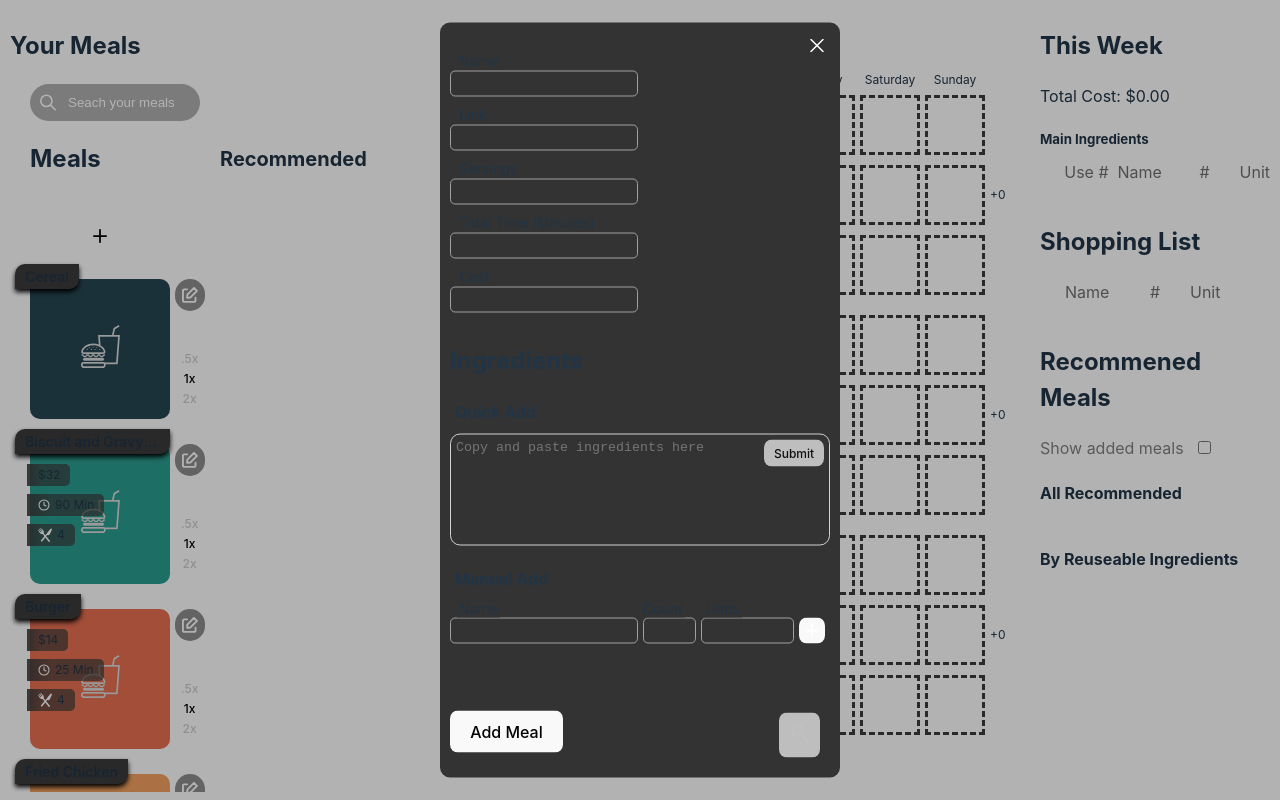
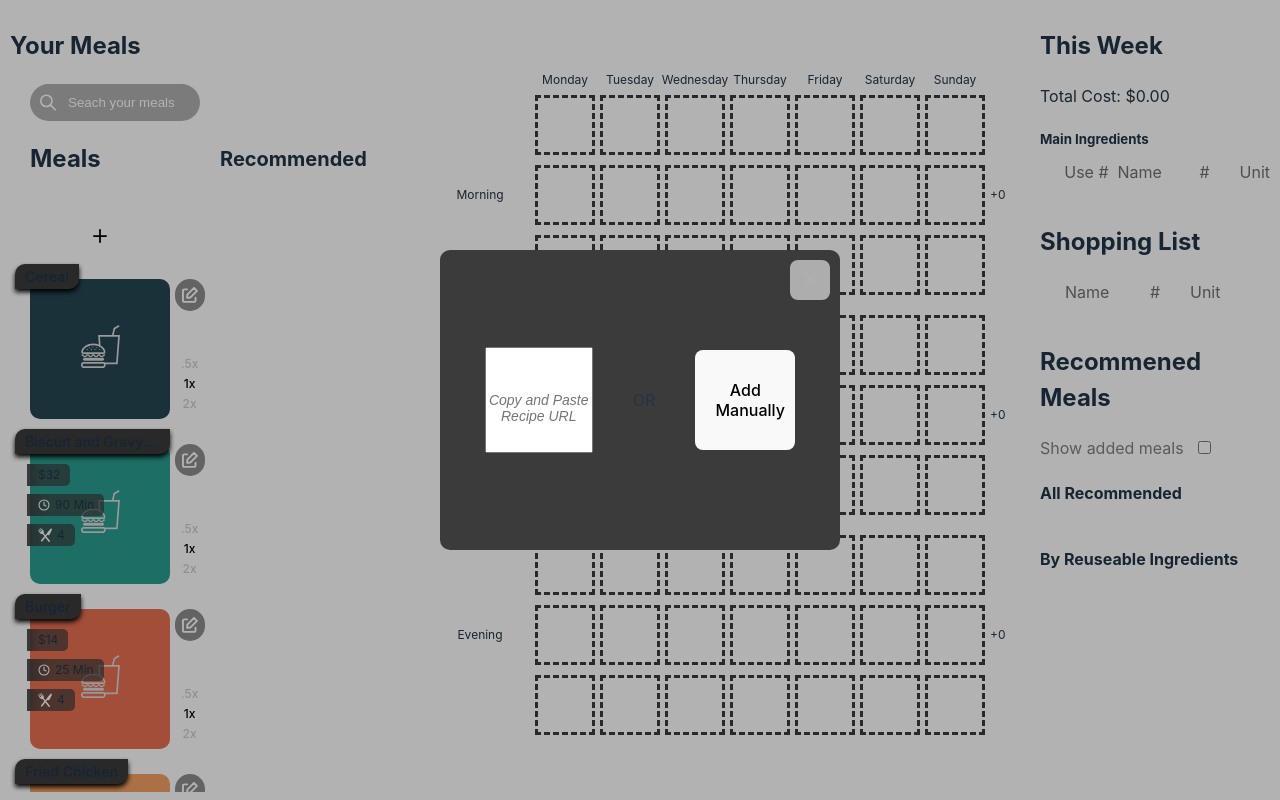
Before and after one commit to stoddardjd2/Meal-Planner, a React (Vite) app in the folder meal-planner/: page / in a window 1280 px wide. Both pictures are taken after a click on the button 100 px from the left and 235 px from the top of the page. Built offline with nearby package versions, Linux system fonts and the light colour scheme.

Commit message:
styling changes. Updated add meal UI. Now can add meals by copy and pasting recipe name which uses API w/ 150 daily limit. Can not add meals that return same name as ones added. Meal name returned by api is cleaned up by helper function

```diff
--- a/meal-planner/package.json
+++ b/meal-planner/package.json
@@ -10,6 +10,7 @@
     "preview": "vite preview"
   },
   "dependencies": {
+    "@dimfu/recipe-scraper": "^0.3.0",
     "@emotion/react": "^11.13.3",
     "@emotion/styled": "^11.13.0",
     "@mui/material": "^6.1.4",
@@ -19,6 +20,7 @@
     "react": "^18.3.1",
     "react-dom": "^18.3.1",
     "react-grid-layout": "^1.5.0",
+    "recipe-data-scraper": "^1.4.1",
     "unsplash-js": "^7.0.19"
   },
   "devDependencies": {
--- a/meal-planner/src/App.css
+++ b/meal-planner/src/App.css
@@ -12,6 +12,14 @@
   --secondaryOpacity: rgba(59, 59, 59, 0.4);
   scrollbar-color: #808080 transparent;
   overflow: hidden;
+}
+@keyframes spin {
+  0% {
+    transform: rotate(0deg); /* Starting position */
+  }
+  100% {
+    transform: rotate(360deg); /* Ending position */
+  }
 }
 img {
   user-select: none; /* Standard syntax */
@@ -395,9 +403,68 @@ button:focus {
   background-color: hsla(0, 0%, 0%, 0.3);
   width: 100%;
   height: 100%;
+  display: flex;
   left: 0px;
   top: 0px;
   z-index: 10;
+  justify-content: center;
+  align-items: center;
+  .add-meal-method {
+    align-items: center;
+    display: flex;
+    gap: 40px;
+    justify-content: center;
+    background-color: var(--secondary);
+    border-radius: 10px;
+    width: 400px;
+    height: 300px;
+    position: relative;
+    .input-loading-placeholder {
+      height: 108px;
+      width: 108px;
+      display: flex;
+      justify-content: center;
+      align-items: center;
+      animation: spin 1s ease-in-out infinite
+    }
+    .error-popup {
+      position: absolute;
+      top: 75%;
+      border-radius: 10px;
+      padding: 10px;
+      /* right: ; */
+    }
+    .exit-button-method:hover {
+      opacity: 1;
+    }
+    .exit-button-method {
+      position: absolute;
+      opacity: 0.6;
+      top: 10px;
+      right: 10px;
+      width: 40px;
+      height: 40px;
+      padding: 5px;
+      /* background-color: transparent; */
+      img {
+        width: 15px;
+      }
+    }
+    input::placeholder {
+      text-align: center;
+      text-wrap: wrap;
+      font-size: 14px;
+      font-style: italic;
+    }
+    input {
+      height: 100px;
+      width: 100px;
+    }
+    button {
+      height: 100px;
+      width: 100px;
+    }
+  }
 }
 .add-meal-popup {
   width: 380px;
@@ -413,14 +480,15 @@ button:focus {
   transform: translate(-50%, -50%);
   height: 735px;
   /* box-shadow: 0px 0px 10px 0px rgb(255, 255, 255); */
-
-  .popup-button-container:hover {
+  .add-meal-button {
+  }
+  .popup-standardize-container:hover {
     opacity: 1;
   }
-  .popup-button-container {
+  .popup-standardize-container {
     position: absolute;
-    bottom: 20px;
-    right: 20px;
+    bottom: 10px;
+    right: 10px;
     opacity: 70%;
     .popup-hover:hover {
       opacity: 1;
@@ -535,11 +603,19 @@ button:focus {
         border-radius: 5px;
         border: 1px rgb(161, 161, 161) solid;
       }
+      .name-input {
+        width: 160px;
+      }
       .ingredients-key-grid > :not(:nth-child(-n + 3)) {
         margin-bottom: 5px;
       }
       .ingredients-key-grid {
-        height: 110px;
+        height: 105px;
+        margin-bottom: 10px;
+        border-radius: 10px;
+        border: 1px solid rgb(122, 122, 122);
+        padding: 5px;
+        overflow-x: hidden;
         display: flex;
         flex-direction: column;
         /* row-gap: 10px;  */
@@ -550,10 +626,11 @@ button:focus {
         }
         .ingredients-key-container {
           display: flex;
+          margin-bottom: 1px;
           /* gap: 20px; */
           .name-key {
             /* width: 180px; */
-            margin-right: 134px;
+            margin-right: 124px;
           }
           .quantity-key {
             /* width: 40px; */
--- a/meal-planner/src/components/AddMealBtn.jsx
+++ b/meal-planner/src/components/AddMealBtn.jsx
@@ -1,10 +1,17 @@
 import { useState, useEffect, useRef } from "react";
 import AddMealOption from "./meal-options/AddMealOption";
-import plusIcon from '../assets/plus.svg'
-export default function AddMealBtn({mealOptions, setMealOptions}) {
+import plusIcon from "../assets/plus.svg";
+import xIcon from "../assets/x.svg";
+import removeUnitsAndNumbers from "../helpers/removeUnitsAndNumbers.js";
+import loadingIcon from '../assets/loading.svg'
+export default function AddMealBtn({ mealOptions, setMealOptions }) {
   const popupRef2 = useRef(null); // Reference to the popup element
   const buttonRef2 = useRef(null);
   const [isDropdown, setIsDropdown] = useState(false);
+  const [addMethod, setAddMethod] = useState();
+  const [urlValue, setUrlValue] = useState();
+  const [isError, setIsError] = useState(false);
+  const [isRecipeLoading, setIsRecipeLoading] = useState(false);
   // Handle clicks outside the popup
   // Add event listener to detect clicks outside of the popup
   useEffect(() => {
@@ -29,9 +36,73 @@ export default function AddMealBtn({mealOptions, setMealOptions}) {
       !popupRef2.current.contains(event.target) &&
       !buttonRef2.current.contains(event.target)
     ) {
-      setIsDropdown(false); // Close the popup if clicked outside
+      // setIsDropdown(false); // Close the popup if clicked outside
+      setIsDropdown(false);
+      setAddMethod();
     }
   };
+
+  function handleSearchByUrl(url) {
+    console.log("SERACH!");
+    setIsRecipeLoading(true)
+    if (url) {
+      fetch(
+        `https://api.spoonacular.com/recipes/extract?apiKey=${"2f0681fc22e5432fb1120dde6513b6d8"}&url=${encodeURIComponent(
+          url
+        )}`
+      )
+        .then((data) => data.json())
+        .then((recipeData) => {
+          console.log("RES", recipeData);
+          const nameTaken = mealOptions.some((meal) => {
+            if (meal.name == recipeData.title) {
+              return true;
+            }
+            return false;
+          });
+          if (!nameTaken) {
+            const cleanName = removeUnitsAndNumbers(recipeData.title);
+            // call helper function to clean up name
+            console.log(cleanName);
+            const formattedIngredients = recipeData.extendedIngredients.map(
+              (ingredient) => {
+                return {
+                  name: ingredient.name,
+                  quantity: ingredient.amount,
+                  units: ingredient.unit,
+                };
+              }
+            );
+            console.log("formattedIngredients", formattedIngredients);
+            setIsError();
+            setIsDropdown(false)
+            setIsRecipeLoading(false)
+            setMealOptions((prev) => {
+              const newMeal = {
+                name: cleanName,
+                link: recipeData.sourceUrl,
+                servings: recipeData.servings,
+                prepTimeMin: recipeData.readyInMinutes,
+                cost: undefined,
+                ingredients: [...formattedIngredients],
+                multiplier: 1,
+              };
+              console.log("ADDING MEAL", newMeal);
+              return [...prev, newMeal];
+            });
+          } else {
+            setIsError("Meal with name is already added!");
+            setIsRecipeLoading(false)
+            console.log("NAME TAKEN");
+          }
+        })
+        .catch((err) => {
+          setIsRecipeLoading(false)
+          setIsError("Failed to get recipe!");
+          console.error("Failed to fetch recipe:", err);
+        });
+    }
+  }
 
   return (
     <div className="AddMealBtn">
@@ -40,10 +111,49 @@ export default function AddMealBtn({mealOptions, setMealOptions}) {
         onClick={() => setIsDropdown(true)}
         className="add-meal-btn"
       >
-        <img src={plusIcon}/>
+        <img src={plusIcon} />
       </button>
+
       {isDropdown && (
-        <div className="popup-container">
+        <div
+          id="close"
+          onClick={(e) => {
+            console.log("close", e.target.id);
+            if (e.target.id == "close") {
+              setIsDropdown(false);
+            }
+          }}
+          className="popup-container"
+        >
+          <div id="open" className="add-meal-method">
+            {!isRecipeLoading ? (
+              <input
+                readOnly
+                onPaste={(e) => {
+                  e.preventDefault(); // Prevent the default paste action
+                  const pastedData = e.clipboardData.getData("text"); // Get the pasted text
+                  handleSearchByUrl(pastedData); // Call the function with the pasted data
+                }}
+                placeholder="Copy and Paste Recipe URL"
+              ></input>
+            ) : (
+              <img className="input-loading-placeholder" src={loadingIcon}/>
+            )}
+            OR
+            <button onClick={() => setAddMethod("manual")}>Add Manually</button>
+            <button
+              onClick={() => setIsDropdown()}
+              className="exit-button-method"
+            >
+              <img src={xIcon} />
+            </button>
+            {isError && (
+              <div className="error-popup">
+                <strong>Error: </strong>{isError}
+              </div>
+            )}
+          </div>
+          {addMethod == "manual" && (
             <AddMealOption
               mealOptions={mealOptions}
               popupRef={popupRef2}
@@ -57,6 +167,7 @@ export default function AddMealBtn({mealOptions, setMealOptions}) {
                 transform: "translate(-50%, -50%)",
               }}
             />
+          )}
         </div>
       )}
     </div>
--- a/meal-planner/src/components/meal-options/AddMealOption.jsx
+++ b/meal-planner/src/components/meal-options/AddMealOption.jsx
@@ -172,7 +172,7 @@ export default function AddMealOption({
                       </label>
                     </div>
                     <div className="ingredients-key-container">
-                      <input className="" id="Name" ref={inputRef}></input>
+                      <input className="name-input" id="Name" ref={inputRef}></input>
 
                       <input
                         id="Count"
@@ -199,6 +199,7 @@ export default function AddMealOption({
                       return (
                         <div className="ingredient-container" key={index}>
                           <input
+                          className="name-input"
                             onChange={(e) => {
                               setFormInput((prev) => {
                                 const copy = [...prev.ingredients];
@@ -264,25 +265,7 @@ export default function AddMealOption({
                       );
                     })}
                   </div>
-
-                  {/* capitilize first letter of string */}
                 </div>
-                {/* <ul className="ingredients-container">
-                  {formInput.ingredients.map((ingredient, index) => {
-                    return (
-                      <li key={index}>
-                        <div className="ingredient-item-container">
-                          <div>{ingredient.name}</div>
-                          <button
-                            onClick={(e) => handleRemoveIngredient(e, index)}
-                          >
-                            <img className="x-icon" src={xIcon} />
-                          </button>
-                        </div>
-                      </li>
-                    );
-                  })}
-                </ul> */}
               </div>
             );
           } else if (inputField == "multiplier") {
--- a/meal-planner/src/components/meal-options/MealOptionCard.css
+++ b/meal-planner/src/components/meal-options/MealOptionCard.css
@@ -64,6 +64,7 @@
       top: 0px;
       right: -35px;
       display: flex;
+      flex-direction: column;
       gap: 3px;
       .action-button:hover {
         background-color: rgb(29, 29, 29, 1);
@@ -74,6 +75,9 @@
         /* padding: 5px 10px; */
         padding: 7px 14px;
         border-radius: 20px;
+      }
+      .action-button-link{
+
       }
       button {
         display: flex;
@@ -123,7 +127,7 @@
     .multiplier-fixed {
       position: absolute;
       right: -35px;
-      bottom: -15px;
+      bottom: -20px;
 
       .serving-size-multiplier-containerV2 {
         display: flex;
--- a/meal-planner/src/components/meal-options/QuickAddAnalyzer.jsx
+++ b/meal-planner/src/components/meal-options/QuickAddAnalyzer.jsx
@@ -36,7 +36,7 @@ export default function QuickAddAnalyzer({
         const name = getName(row);
         setFormInput((prev) => {
           const copy = [...prev.ingredients];
-          copy.unshift({
+          copy.push({
             name,
             quantity,
             units,
@@ -127,32 +127,6 @@ export default function QuickAddAnalyzer({
     console.log("foodName", foodName);
     console.log("fetch time!", foodName);
     return foodName;
-
-    const apiKey = "2f0681fc22e5432fb1120dde6513b6d8"; // Replace with your Spoonacular API key
-    // fetch(
-    //   `https://api.spoonacular.com/food/ingredients/search?query=${foodName}&apiKey=${apiKey}`
-    // )
-    //   .then((res) => res.json())
-    //   .then((data) => {
-    //     if (data.results && data.results.length > 0) {
-    //       console.log(data.results[0]); // Log the first result
-    //       setIngredientsInfo((prev) => {
-    //         const copy = [...prev];
-    //         copy.splice(index, 1, {
-    //           ...prev[index],
-    //           name: data.results[0].name,
-    //           image: data.results[0].image,
-    //         });
-    //         return copy;
-    //       });
-    //     } else {
-    //       console.log("No food details found.");
-    //     }
-    //   });
-
-    // Example usage
-    // fetchFoodDetails("apple");
-    // gets name by removing units and quantity
   }
 
   return (
--- a/meal-planner/src/components/meal-options/StandardizedNamesBtn.jsx
+++ b/meal-planner/src/components/meal-options/StandardizedNamesBtn.jsx
@@ -7,21 +7,18 @@ export default function StandardizedNamesBtn({ formInput, setFormInput }) {
   const manuallyAddedNames = ["milk"];
 
   function handleClick() {
-    console.log("magic on", formInput);
     const ingredientNamesArr = [];
     formInput.ingredients.map((ingredient) => {
       ingredientNamesArr.push(ingredient.name);
     });
 
     // remove all but nouns
-    const filteredNames = ingredientNamesArr.map((name, index) => {
+  ingredientNamesArr.map((name, index) => {
       let updatedName = "NONE";
       //if no nouns detected, keep default name
       if (manuallyAddedNames.includes(name.toLowerCase())) {
-        console.log("INCLUDES")
         updatedName = name;
       } else {
-        console.log("EKSE")
         let doc = nlp(name);
         let nouns = doc.nouns().out("array");
         updatedName = nouns[0];
@@ -37,35 +34,13 @@ export default function StandardizedNamesBtn({ formInput, setFormInput }) {
       console.log("updatedName", updatedName); // Output: ['fox', 'dog']
     });
 
-    // const apiKey = "2f0681fc22e5432fb1120dde6513b6d8"; // Replace with your Spoonacular API key
-    // ingredientNamesArr.map((name, index) => {
-    //   fetch(
-    //     `https://api.spoonacular.com/food/ingredients/search?query=${name}&apiKey=${apiKey}`
-    //   )
-    //     .then((res) => res.json())
-    //     .then((data) => {
-    //       if (data.results && data.results.length > 0) {
-    //         console.log("res!", data.results[0]); // Log the first result
-    //         setFormInput((prev) => {
-    //           const copy = [...prev.ingredients];
-    //           copy.splice(index, 1, {
-    //             ...prev.ingredients[index],
-    //             name: data.results[0].name,
-    //           });
-    //           return { ...prev, ingredients: copy };
-    //         });
-    //       } else {
-    //         console.log("No food details found.");
-    //       }
-    //     });
-    // });
   }
 
   return (
     <div
       onMouseOver={() => setIsMouseOver(true)}
       onMouseLeave={() => setIsMouseOver(false)}
-      className="popup-button-container"
+      className="popup-standardize-container"
     >
       <button onClick={handleClick}>
         <img src={wandIcon} />
--- /dev/null
+++ b/meal-planner/src/helpers/removeUnitsAndNumbers.js
@@ -0,0 +1,19 @@
+export default function removeUnitsAndNumbers(str) {
+  //   for getting name:
+  // Regular expressions for units and numbers with word boundaries
+  const unitsRegex =
+    /\b-?(cup|cups|tablespoon|tablespoons|tbsp|teaspoon|teaspoons|tsp|gram|grams|g|kilogram|kilograms|kg|milliliter|milliliters|ml|liter|liters|L|ounce|ounces|oz|pound|pounds|lb|lbs|pinch|dash|pint|pints|quart|quarts)\b/g;
+  const numbersRegex = /\b-?\d+|[¼-¾⅐-⅟]\b/g;
+
+  // Combine both regex into a single regex with word boundaries
+  const combinedRegex = new RegExp(
+    `${unitsRegex.source}|${numbersRegex.source}`,
+    "g"
+  );
+
+  // Remove units and numbers
+  str = str.replace(combinedRegex, "").replace(/\s+/g, " ").trim();
+
+  // Remove any non-alphabetic characters
+  return str.replace(/[^a-zA-Z\s]/g, ""); // Retain spaces between words
+}
```
Also changed, not shown: meal-planner/src/assets/loading.svg (added), 1 other file (tests, documents, lock files or other folders). Lines whose indentation alone changed are shown as unchanged.
